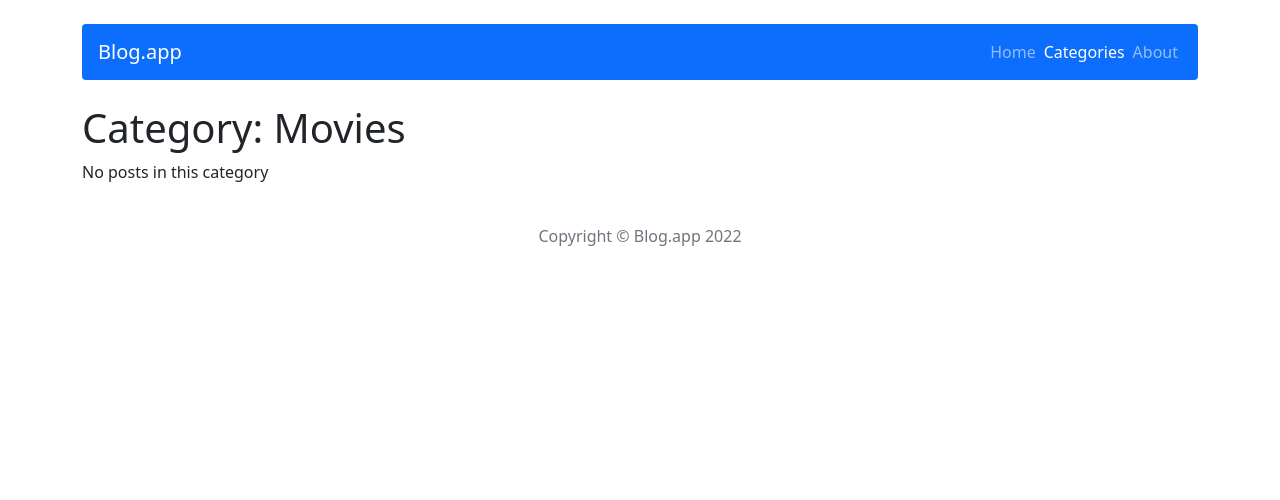
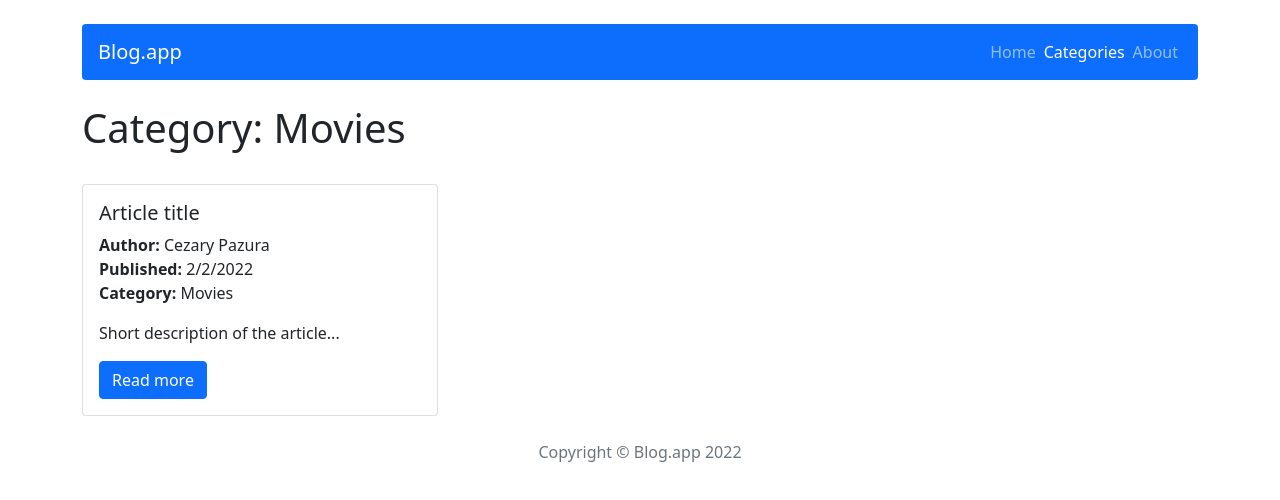
Before and after one commit to Cinamon88/BlogApp, a React (Create React App) app: page /categories/Movies in a window 1280 px wide. Shown: the top 500 px of the page. Built offline with nearby package versions, Linux system fonts and the light colour scheme.

Commit message:
fix selector

```diff
--- a/src/components/features/PostByCategory.js
+++ b/src/components/features/PostByCategory.js
@@ -1,40 +1,46 @@
-import { Row, Col } from 'react-bootstrap';
+import { Row, Col, Card, Button } from 'react-bootstrap';
 import { useParams } from 'react-router-dom';
 import { useSelector } from 'react-redux';
 import { getPostByCategory } from '../../redux/postsRedux';
-import PostCard from './PostCard';
-
+import { dateToStr } from '../../utils/dateToStr';
+import { Link } from 'react-router-dom';
 
 const PostByCategory = () => {
   const { postCategory } = useParams();
-  const posts = useSelector(getPostByCategory);
+  const posts = useSelector((state) => getPostByCategory(state, postCategory));
 
   if (posts.length === 0)
     return (
-      <div>
+      <>
         <h1>Category: {postCategory}</h1>
-        <p>No posts in this category</p>
-      </div>
+        <h3>No posts in this category</h3>
+      </>
     );
-
   return (
-    <div>
-      <Row xs={1} md={4} className="g-2">
-        <Col col={12}>
-          <h1>Category: {postCategory}</h1>
-        </Col>
-      </Row>
-      <Row xs={1} md={2} className="g-3 justify-content-md-center">
-      {posts.map((post, index) => (
-          <div key={index}>
-            <PostCard
-              key={index}
-              id={post.id}
-              />
-          </div>
+    <>
+      <h1>Category: {postCategory}</h1>
+      <Row>
+        {posts.map((post) => (
+          <Col key={post.id} xs={12} sm={6} lg={4}>
+            <Card key={post.id} className='mt-4'>
+              <Card.Body>
+                <Card.Title>{post.title}</Card.Title>
+                <Card.Text>
+                  <strong>Author:</strong> {post.author} <br />
+                  <strong>Published:</strong> {dateToStr(post.publishedDate)}
+                  <br />
+                  <strong>Category:</strong> {post.category}
+                </Card.Text>
+                <Card.Text>{post.shortDescription}</Card.Text>
+                <Button variant='primary' as={Link} to={'/post/' + post.id}>
+                  Read more
+                </Button>
+              </Card.Body>
+            </Card>
+          </Col>
         ))}
       </Row>
-    </div>
+    </>
   );
 };
 
```
